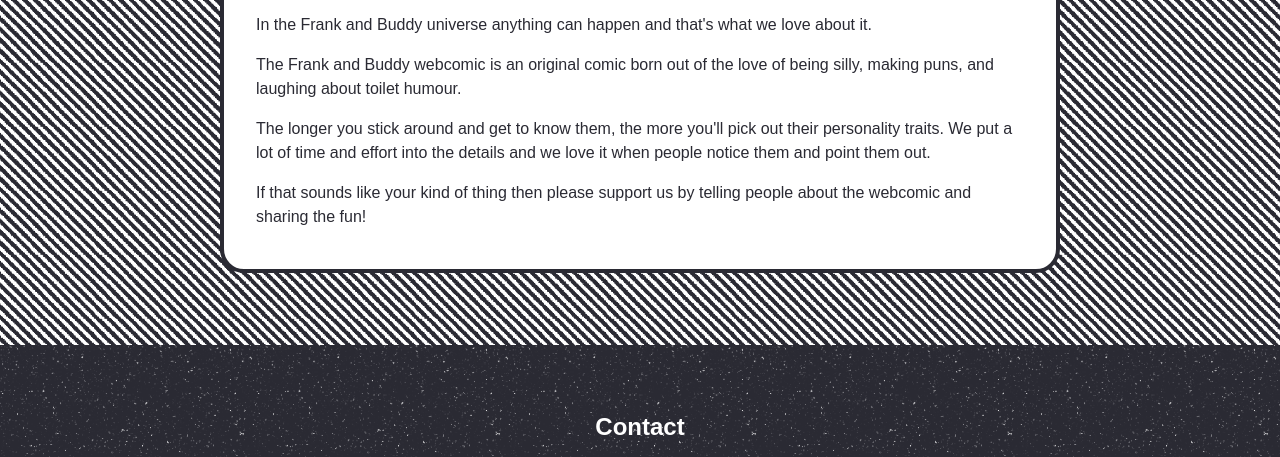
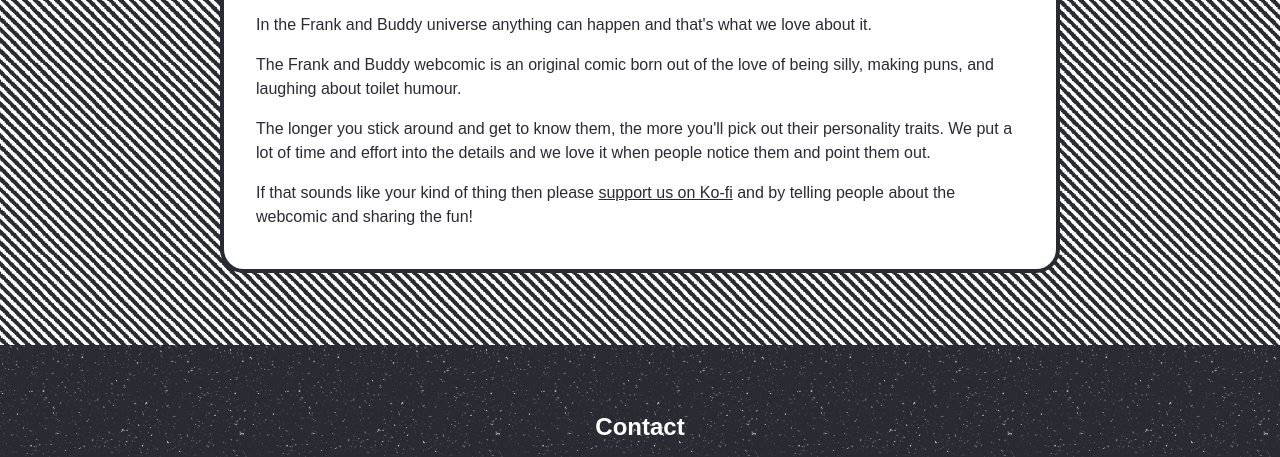
Before and after one commit to sandrodcpereira/frankandbuddy, a plain HTML site: page index.html in a window 1280 px wide. Shown: the part 2293-2750 px from the top of the page. Drawn offline with nearby package versions, Linux system fonts and the light colour scheme; a web font is replaced by a local one.

Commit message:
Link to Ko-fi on bio

```diff
--- a/index.html
+++ b/index.html
@@ -142,17 +142,17 @@
 
 			<h2>About</h2>
 
-			<p>Frank and Buddy are two friends who are navigating the afterlife through both mundane and utterly absurd adventures. </p>
+			<p>Frank and Buddy are two friends who are navigating the afterlife through both mundane and utterly absurd adventures.</p>
 
-			<p>Have you ever wondered what happens when a skeleton eats a burrito? Or what actually scares a baby ghost? </p>
+			<p>Have you ever wondered what happens when a skeleton eats a burrito? Or what actually scares a baby ghost?</p>
 
-			<p>In the Frank and Buddy universe anything can happen and that's what we love about it. </p>
+			<p>In the Frank and Buddy universe anything can happen and that's what we love about it.</p>
 
 			<p>The Frank and Buddy webcomic is an original comic born out of the love of being silly, making puns, and laughing about toilet humour. </p>
 
-			<p>The longer you stick around and get to know them, the more you'll pick out their personality traits. We put a lot of time and effort into the details and we love it when people notice them and point them out. </p>
+			<p>The longer you stick around and get to know them, the more you'll pick out their personality traits. We put a lot of time and effort into the details and we love it when people notice them and point them out.</p>
 
-			<p>If that sounds like your kind of thing then please support us by telling people about the webcomic and sharing the fun!</p>
+			<p>If that sounds like your kind of thing then please <a href="https://ko-fi.com/frankandbuddy" target="_blank">support us on Ko-fi</a> and by telling people about the webcomic and sharing the fun!</p>
 
 		</section>
 
```
